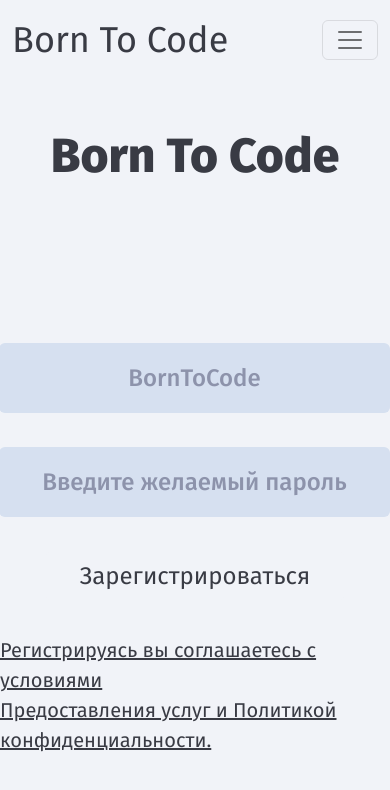
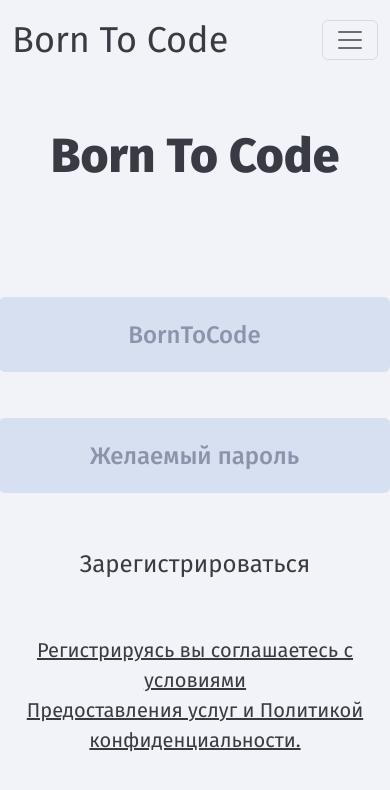
Before and after one commit to BornToCodeStudio/frontend, a Vue app: page / in a window 390 px wide. Shown: the top 790 px of the page. Built offline with nearby package versions, Linux system fonts and the light colour scheme.

Commit message:
Update SignUpView

```diff
--- a/src/views/SignUpView.vue
+++ b/src/views/SignUpView.vue
@@ -18,13 +18,13 @@
             <div class="image input-group-text justify-content-center" id="basic-addon1">
                 <img src="../assets/key_gray.png" />
             </div>
-            <input type="text" class="form-control" placeholder="Введите желаемый пароль" aria-label="Пароль" aria-describedby="basic-addon1">
+            <input type="text" class="form-control" placeholder="Желаемый пароль" aria-label="Пароль" aria-describedby="basic-addon1">
         </div>
         <button class="sign-up-button btn btn-light">
             <span>Зарегистрироваться</span>
         </button>
-        <a href="#" class="forgot-pwd mb-5">Регистрируясь вы соглашаетесь с условиями
-                                            <br>Предоставления услуг и Политикой конфиденциальности.</a>
+        <a href="#" class="forgot-pwd mb-5 text-center">Регистрируясь вы соглашаетесь с условиями
+                                        <br>Предоставления услуг и Политикой конфиденциальности.</a>
     </div>
 </div>
 </template>
@@ -35,7 +35,7 @@
     border-color: #F1F3F8;
     font-size: 18px;
     color: #393B44;
-    width: 300px;
+    text-align: center;
     font-size: 24px;
 
     img {
@@ -84,8 +84,8 @@
     border: none;
     box-shadow: none;
     font-weight: 500;
-    width: 325px;
-    height: 70px;
+    width: 400px;
+    height: 75px;
     font-size: 24px;
     padding-left: 0;
 
@@ -101,7 +101,7 @@
 }
 
 .left {
-    height: 511px;
+    height: 474px;
 
     .big-title {
         font-weight: 700;
@@ -126,7 +126,12 @@
 
     @media (max-width: 995px) {
         justify-content: space-between !important;
-        height: 800px;
+        height: 1000px;
+
+        .form-control{
+            position: relative;
+            width: 100px;
+        }
 
         @mixin small-input {
             width: 100%;
```
Also changed, not shown: 1 other file (tests, documents, lock files or other folders).
